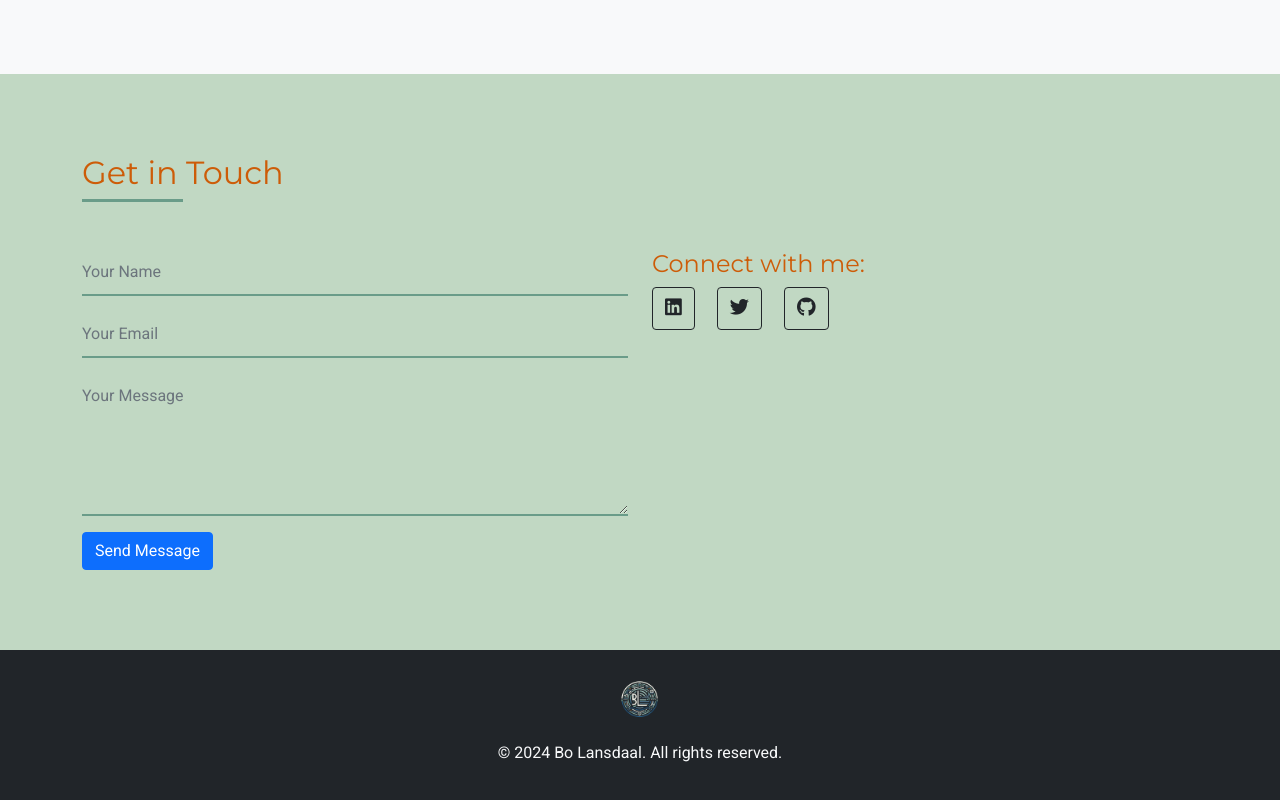
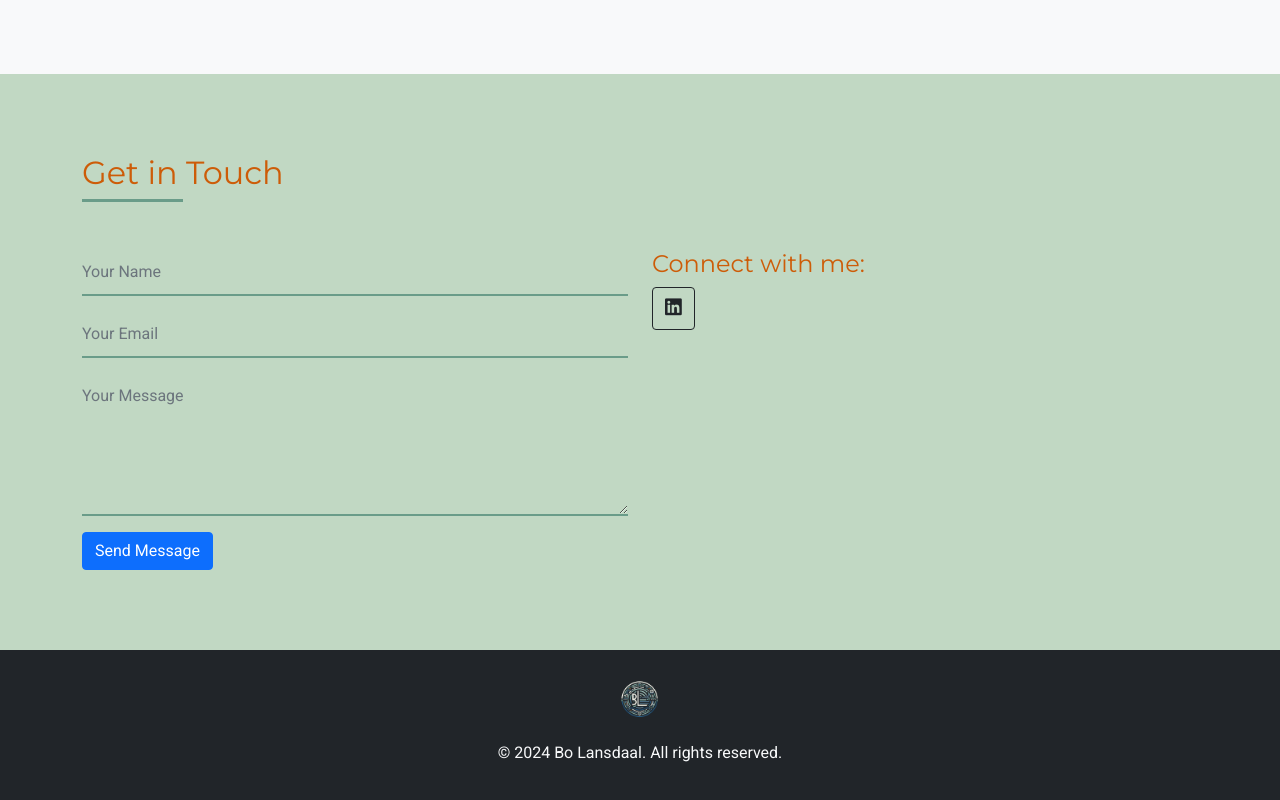
Before and after one commit to BoLans1/Lansdaal, a plain HTML site: page index.html in a window 1280 px wide. Shown: the part 5641-6441 px from the top of the page. Drawn offline with nearby package versions, Linux system fonts and the light colour scheme.

Commit message:
Update index.html

```diff
--- a/index.html
+++ b/index.html
@@ -373,8 +373,6 @@
                         <h4>Connect with me:</h4>
                         <ul class="list-inline social-icons">
                             <li class="list-inline-item"><a href="https://www.linkedin.com/in/bo-lansdaal/" target="_blank" class="btn btn-outline-dark"><i class="fab fa-linkedin"></i></a></li>
-                            <li class="list-inline-item"><a href="#" class="btn btn-outline-dark"><i class="fab fa-twitter"></i></a></li>
-                            <li class="list-inline-item"><a href="#" class="btn btn-outline-dark"><i class="fab fa-github"></i></a></li>
                         </ul>
                     </div>
                 </div>
```
